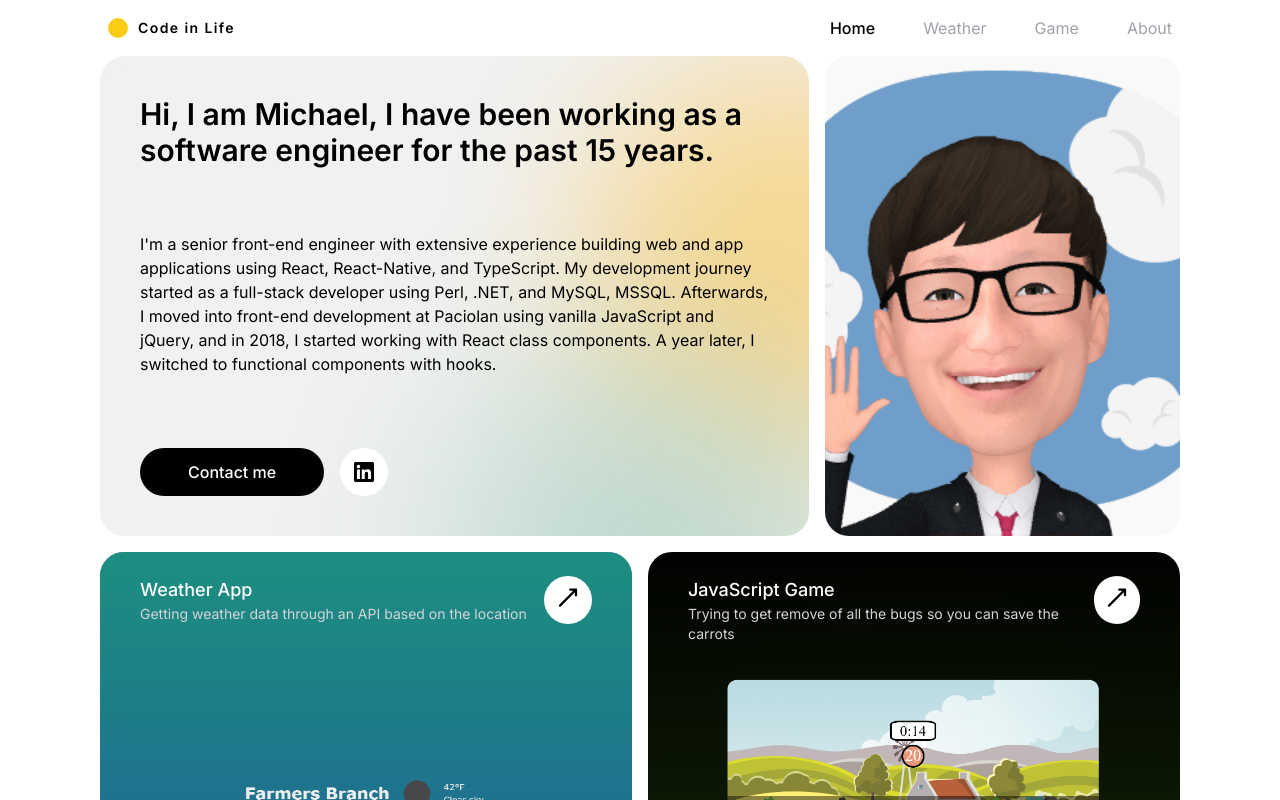
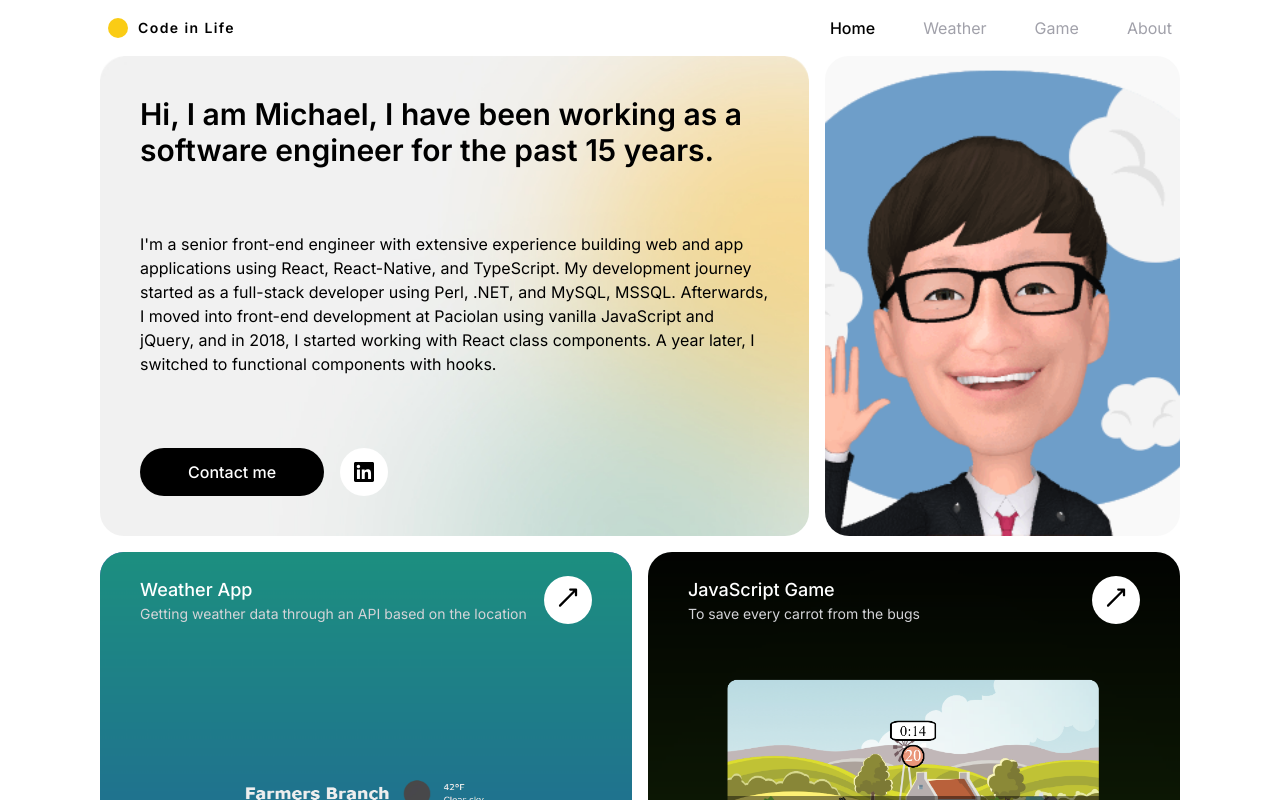
Before and after one commit to michaeldslim/nextjs-portfolio, a Next.js app: page / in a window 1280 px wide. Shown: the top 800 px of the page. Built offline with nearby package versions, Linux system fonts and the light colour scheme.

Commit message:
fix: clarify game description text for better readability

```diff
--- a/app/page.tsx
+++ b/app/page.tsx
@@ -48,7 +48,7 @@ export default function Home() {
         />
         <ProjectPreview
           name="JavaScript Game"
-          description="Trying to get remove of all the bugs so you can save the carrots"
+          description="To save every carrot from the bugs"
           imageUrl="/game.png"
           link="/game"
           dark
```
